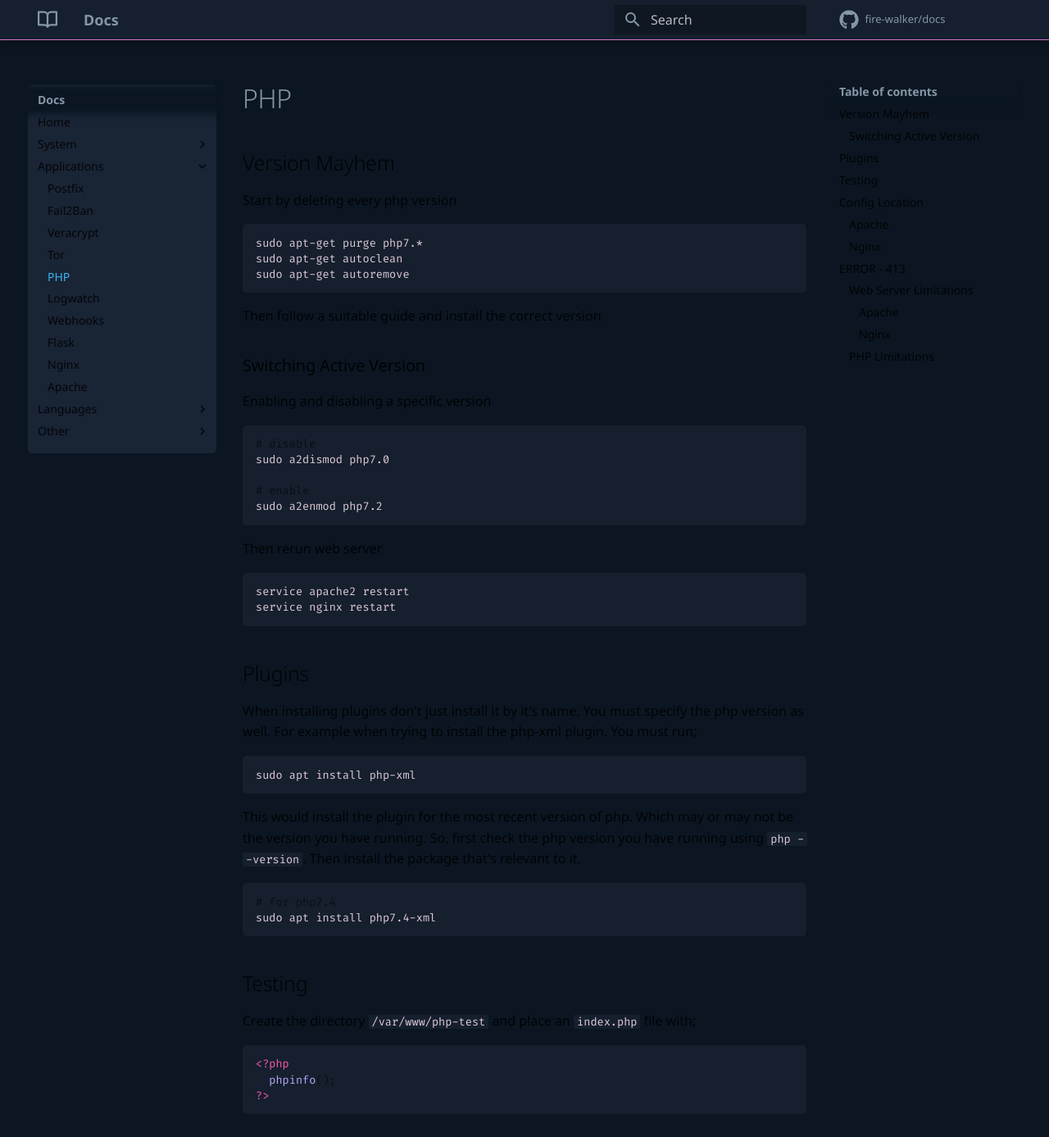
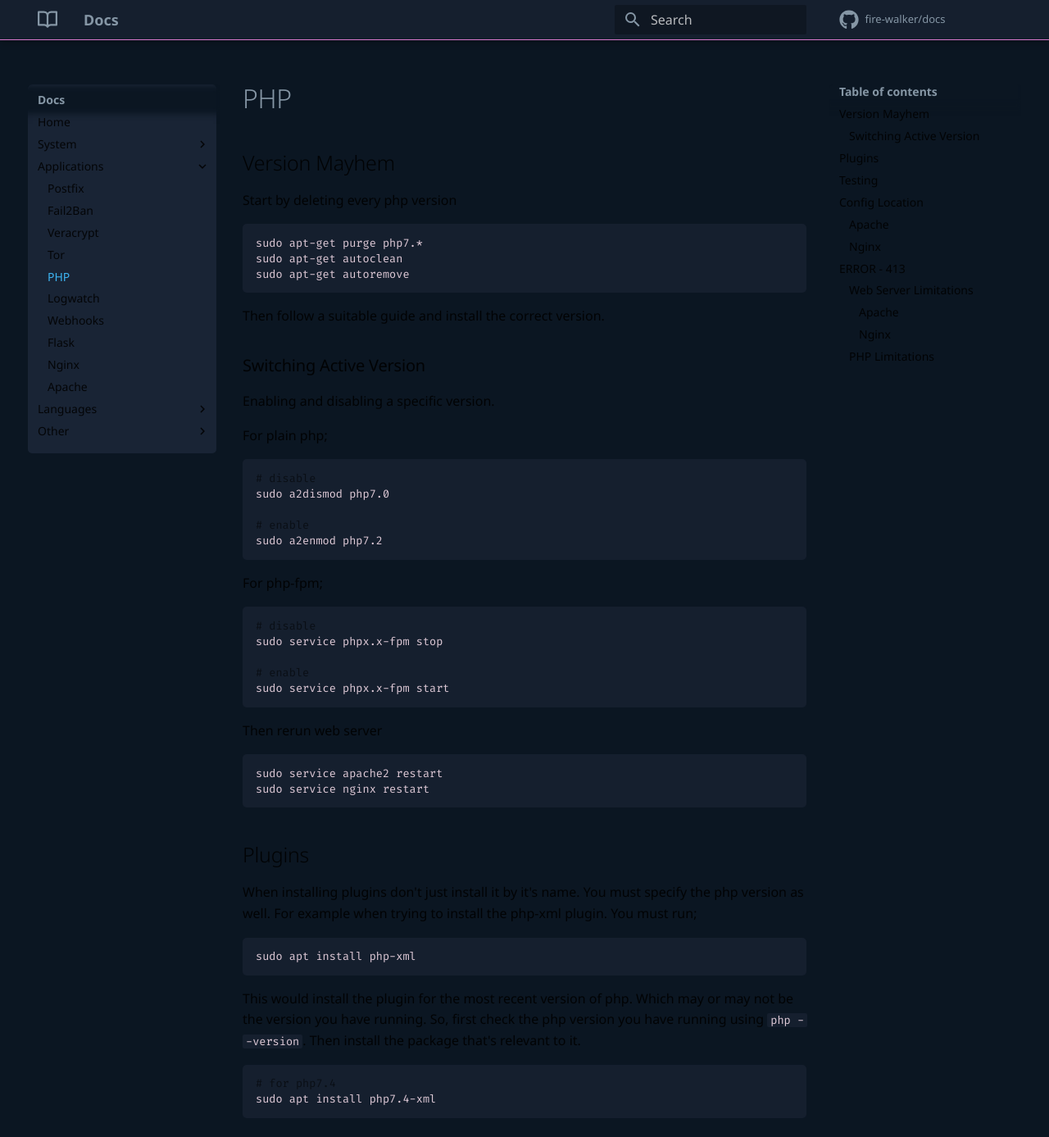
Before and after one commit to fire-walker/docs, an MkDocs documentation site: the page built from docs/pages/php.md, in a window 1280 px wide and 1400 px high. Shown: the top 1387 px of the window at 82% size. Built offline with MkDocs 1.6.1 and Material for MkDocs 9.7.7, drawn with Linux system fonts in a browser that asks for light colours; comment, search, counter and statistics services are not loaded.

Commit message:
Update php.md

````diff
--- a/docs/pages/php.md
+++ b/docs/pages/php.md
@@ -8,11 +8,13 @@ sudo apt-get autoclean
 sudo apt-get autoremove
 ```
 
-Then follow a suitable guide and install the correct version
+Then follow a suitable guide and install the correct version.
 
 ### Switching Active Version
 
-Enabling and disabling a specific version
+Enabling and disabling a specific version.
+
+For plain php;
 
 ``` bash
 # disable
@@ -22,11 +24,21 @@ sudo a2dismod php7.0
 sudo a2enmod php7.2
 ```
 
+For php-fpm;
+
+``` bash
+# disable
+sudo service phpx.x-fpm stop
+
+# enable
+sudo service phpx.x-fpm start
+```
+
 Then rerun web server
 
 ``` bash
-service apache2 restart
-service nginx restart
+sudo service apache2 restart
+sudo service nginx restart
 ```
 
 ## Plugins
````
